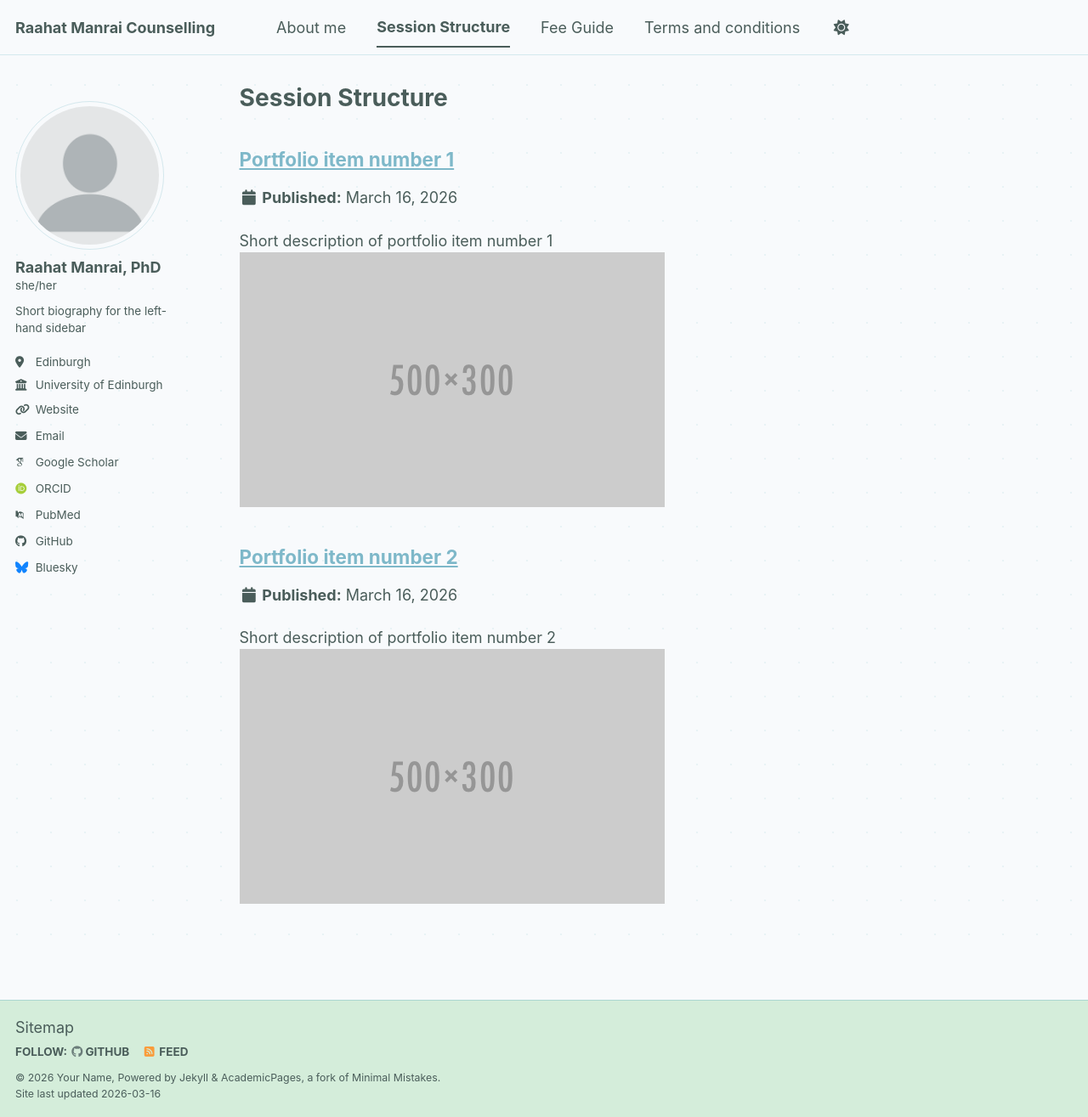
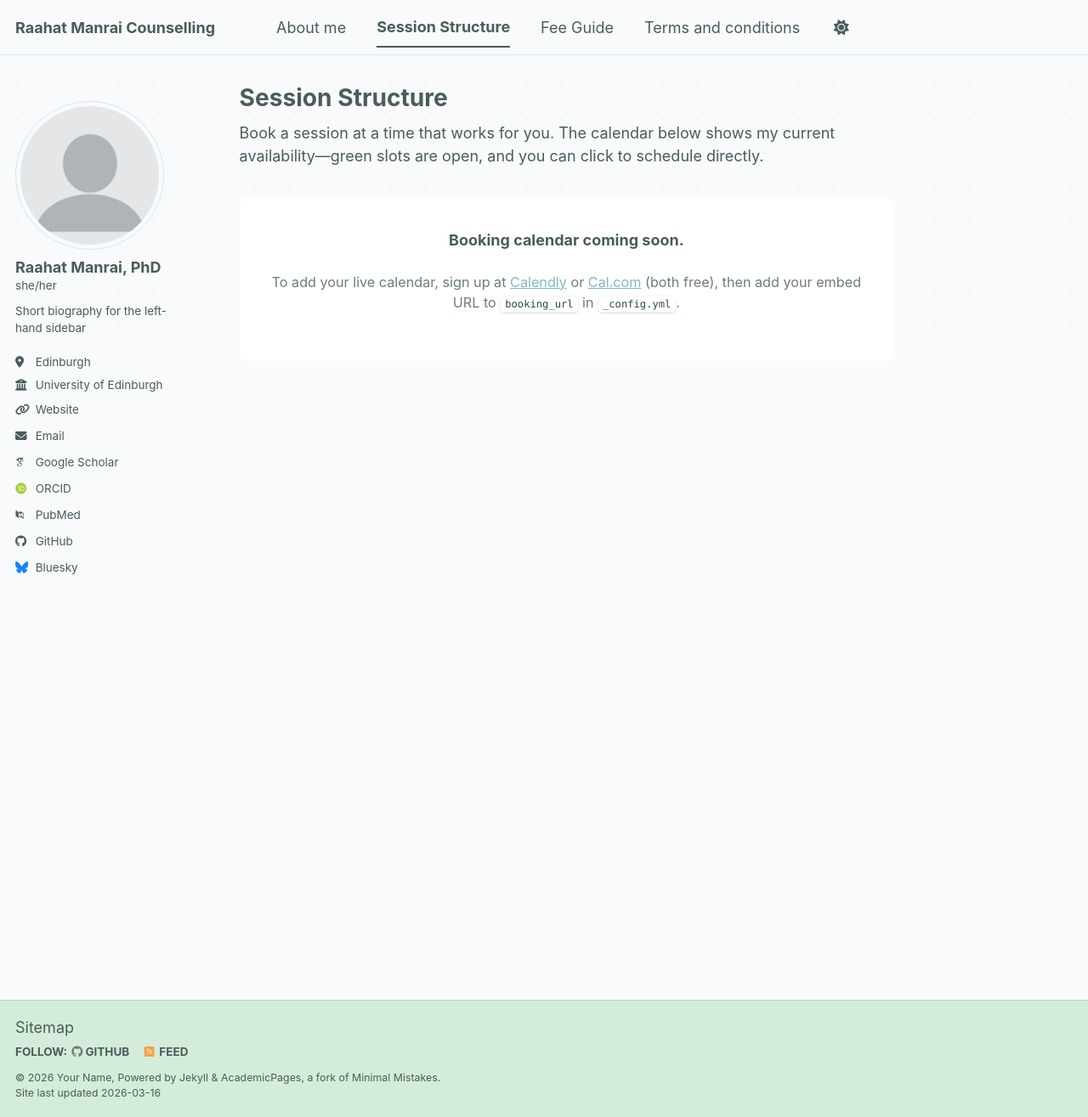
Before and after one commit to RaahatManrai/RaahatManrai.github.io, a Jekyll site: the page built from _pages/portfolio.html, in a window 1280 px wide and 1315 px high. Shown: the whole window at 85% size. Built offline with Jekyll 4.4.1, drawn with Linux system fonts in a browser that asks for light colours; some web fonts are replaced; a script bundle is joined from its source files by our own code; library files that are not in the unit come from our copies.

Commit message:
adding calendar on home page

```diff
--- a/_config.yml
+++ b/_config.yml
@@ -90,6 +90,9 @@
     title: 'Journal Articles'
   conferences:
     title: 'Conference Papers'
+
+# Booking calendar - Add your Calendly or Cal.com embed URL (e.g. https://calendly.com/yourname/30min)
+booking_url              :
 
 # Site Settings
 teaser                   :  # filename of teaser fallback teaser image placed in /images/ for social media previews
--- a/_pages/portfolio.html
+++ b/_pages/portfolio.html
@@ -1,13 +1,19 @@
 ---
-layout: archive
+layout: single
 title: "Session Structure"
 permalink: /session-structure/
 author_profile: true
 ---
 
-{% include base_path %}
+Book a session at a time that works for you. The calendar below shows my current availability—green slots are open, and you can click to schedule directly.
 
-
-{% for post in site.portfolio %}
-  {% include archive-single.html %}
-{% endfor %}
+{% if site.booking_url %}
+<div class="booking-calendar" style="margin-top: 2em;">
+  <iframe src="{{ site.booking_url }}" width="100%" height="700" frameborder="0" style="border-radius: 8px; min-height: 700px;"></iframe>
+</div>
+{% else %}
+<div class="booking-placeholder" style="margin-top: 2em; padding: 2em; background: var(--global-code-background-color); border-radius: 8px; text-align: center;">
+  <p><strong>Booking calendar coming soon.</strong></p>
+  <p style="font-size: 0.9em; color: var(--global-text-color-light);">To add your live calendar, sign up at <a href="https://calendly.com" target="_blank" rel="noopener">Calendly</a> or <a href="https://cal.com" target="_blank" rel="noopener">Cal.com</a> (both free), then add your embed URL to <code>booking_url</code> in <code>_config.yml</code>.</p>
+</div>
+{% endif %}
```
